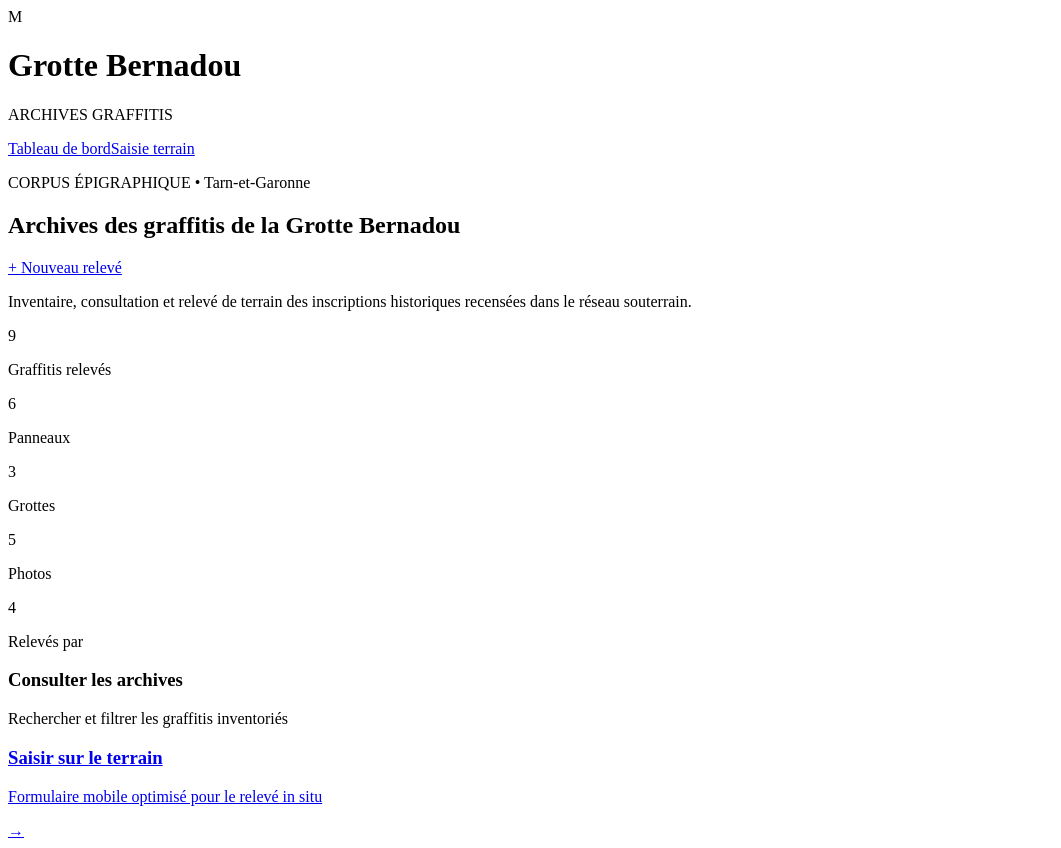
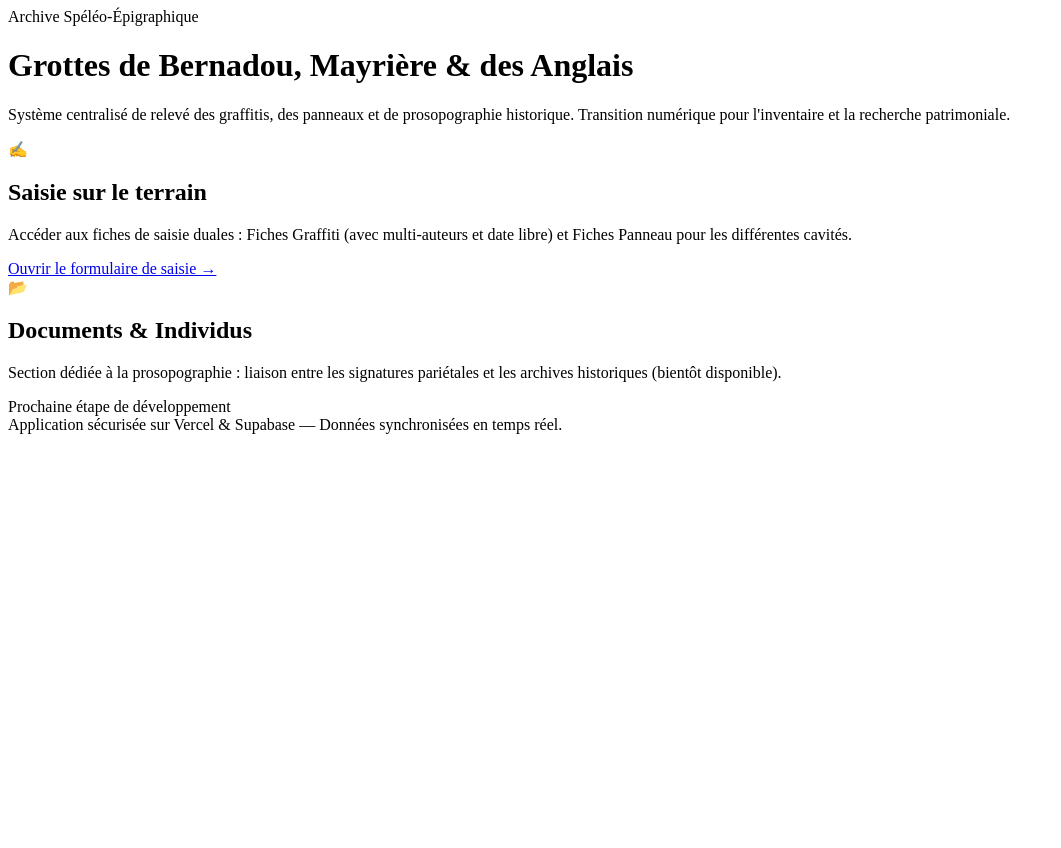
Before and after one commit to Bernadou1914/grotte-bernadou-archives, a Next.js app: page / in a window 1280 px wide. Shown: the whole page, without its empty margins (0-1061 px from the left). After the commit the page ends 800 px from the top, so only its background shows below. Built offline with nearby package versions, Linux system fonts and the light colour scheme.

Commit message:
Update page.tsx

```diff
--- a/app/page.tsx
+++ b/app/page.tsx
@@ -1,78 +1,72 @@
+"use client"
+
 import Link from "next/link"
 
 export default function Home() {
   return (
-    <div className="min-h-screen bg-[#F3F0E6] text-[#2C221E] font-sans">
-      <header className="bg-[#EADFCF] border-b border-[#D8C7B3] px-6 py-3 flex items-center justify-between">
-        <div className="flex items-center gap-3">
-          <div className="bg-[#8C4327] text-white p-2 rounded-lg font-bold">M</div>
-          <div>
-            <h1 className="font-bold text-sm leading-tight text-[#2C221E]">Grotte Bernadou</h1>
-            <p className="text-xs text-[#7A6B5D] uppercase tracking-wider">ARCHIVES GRAFFITIS</p>
+    <div className="min-h-screen bg-[#F0F4F8] p-4 md:p-12 text-[#5D5C61] font-sans leading-relaxed">
+      <div className="max-w-4xl mx-auto space-y-8">
+
+        {/* En-tête du projet */}
+        <div className="bg-white p-6 md:p-8 rounded-2xl border border-[#7395AE]/30 shadow-sm space-y-3">
+          <div className="inline-block px-3 py-1 bg-[#379683]/10 text-[#379683] text-xs font-bold rounded-full uppercase tracking-wider">
+            Archive Spéléo-Épigraphique
           </div>
+          <h1 className="text-3xl md:text-4xl font-bold text-[#557A95]">
+            Grottes de Bernadou, Mayrière & des Anglais
+          </h1>
+          <p className="text-sm md:text-base text-[#5D5C61]">
+            Système centralisé de relevé des graffitis, des panneaux et de prosopographie historique.
+            Transition numérique pour l'inventaire et la recherche patrimoniale.
+          </p>
         </div>
-        <nav className="flex items-center gap-2 text-sm font-medium">
-          <Link href="/" className="flex items-center gap-2 px-3 py-1.5 bg-white/60 rounded-md shadow-sm border border-black/5 text-[#2C221E]">
-            Tableau de bord
-          </Link>
-          <Link href="/saisie" className="flex items-center gap-2 px-3 py-1.5 text-[#7A6B5D] hover:bg-black/5 rounded-md">
-            Saisie terrain
-          </Link>
-        </nav>
-      </header>
 
-      <main className="max-w-6xl mx-auto p-6 space-y-6">
-        <div>
-          <p className="text-xs font-semibold uppercase tracking-wider text-[#7A6B5D] mb-1">CORPUS ÉPIGRAPHIQUE • Tarn-et-Garonne</p>
-          <div className="flex items-center justify-between">
-            <h2 className="text-3xl font-bold tracking-tight text-[#2C221E]">Archives des graffitis de la Grotte Bernadou</h2>
-            <Link href="/saisie" className="flex items-center gap-2 px-4 py-2 bg-[#8C4327] text-white rounded-lg hover:bg-[#73351E] font-medium shadow-sm transition-colors">
-              + Nouveau relevé
+        {/* Grille des actions principales */}
+        <div className="grid grid-cols-1 md:grid-cols-2 gap-6">
+
+          {/* Carte Saisie Terrain */}
+          <div className="bg-white p-6 rounded-xl border border-[#7395AE]/30 shadow-sm flex flex-col justify-between space-y-4 hover:border-[#379683] transition-colors">
+            <div className="space-y-2">
+              <div className="w-10 h-10 rounded-lg bg-[#379683]/10 text-[#379683] flex items-center justify-center font-bold text-lg">
+                ✍️
+              </div>
+              <h2 className="text-xl font-bold text-[#557A95]">Saisie sur le terrain</h2>
+              <p className="text-xs text-[#5D5C61]">
+                Accéder aux fiches de saisie duales : Fiches Graffiti (avec multi-auteurs et date libre) et Fiches Panneau pour les différentes cavités.
+              </p>
+            </div>
+            <Link
+              href="/saisie"
+              className="w-full text-center py-2.5 px-4 bg-[#379683] hover:bg-[#2e7d6d] text-white text-sm font-bold rounded-lg transition-colors shadow-2xs"
+            >
+              Ouvrir le formulaire de saisie →
             </Link>
           </div>
-          <p className="text-sm text-[#7A6B5D] mt-1">Inventaire, consultation et relevé de terrain des inscriptions historiques recensées dans le réseau souterrain.</p>
+
+          {/* Carte Archives / Base (prochaine étape) */}
+          <div className="bg-white p-6 rounded-xl border border-[#7395AE]/30 shadow-sm flex flex-col justify-between space-y-4 opacity-90">
+            <div className="space-y-2">
+              <div className="w-10 h-10 rounded-lg bg-[#557A95]/10 text-[#557A95] flex items-center justify-center font-bold text-lg">
+                📂
+              </div>
+              <h2 className="text-xl font-bold text-[#557A95]">Documents & Individus</h2>
+              <p className="text-xs text-[#5D5C61]">
+                Section dédiée à la prosopographie : liaison entre les signatures pariétales et les archives historiques (bientôt disponible).
+              </p>
+            </div>
+            <div className="w-full text-center py-2.5 px-4 bg-[#F0F4F8] text-[#5D5C61] text-sm font-semibold rounded-lg border border-[#7395AE]/20 cursor-not-allowed">
+              Prochaine étape de développement
+            </div>
+          </div>
+
         </div>
 
-        {/* Grille de statistiques */}
-        <div className="grid grid-cols-2 md:grid-cols-5 gap-4">
-          <div className="bg-[#FAF7F0] p-4 rounded-xl border border-[#E3D7C5]">
-            <p className="text-3xl font-bold">9</p>
-            <p className="text-xs text-[#7A6B5D] mt-1">Graffitis relevés</p>
-          </div>
-          <div className="bg-[#FAF7F0] p-4 rounded-xl border border-[#E3D7C5]">
-            <p className="text-3xl font-bold">6</p>
-            <p className="text-xs text-[#7A6B5D] mt-1">Panneaux</p>
-          </div>
-          <div className="bg-[#FAF7F0] p-4 rounded-xl border border-[#E3D7C5]">
-            <p className="text-3xl font-bold">3</p>
-            <p className="text-xs text-[#7A6B5D] mt-1">Grottes</p>
-          </div>
-          <div className="bg-[#FAF7F0] p-4 rounded-xl border border-[#E3D7C5]">
-            <p className="text-3xl font-bold">5</p>
-            <p className="text-xs text-[#7A6B5D] mt-1">Photos</p>
-          </div>
-          <div className="bg-[#FAF7F0] p-4 rounded-xl border border-[#E3D7C5]">
-            <p className="text-3xl font-bold">4</p>
-            <p className="text-xs text-[#7A6B5D] mt-1">Relevés par</p>
-          </div>
+        {/* Pied de page informatif */}
+        <div className="text-center text-xs text-[#5D5C61]/70 pt-4 border-t border-[#7395AE]/20">
+          Application sécurisée sur Vercel & Supabase — Données synchronisées en temps réel.
         </div>
 
-        <div className="grid grid-cols-1 md:grid-cols-2 gap-4">
-          <div className="bg-[#FAF7F0] p-5 rounded-xl border border-[#E3D7C5] flex items-center justify-between">
-            <div>
-              <h3 className="font-bold text-base">Consulter les archives</h3>
-              <p className="text-xs text-[#7A6B5D]">Rechercher et filtrer les graffitis inventoriés</p>
-            </div>
-          </div>
-          <Link href="/saisie" className="bg-[#FAF7F0] p-5 rounded-xl border border-[#E3D7C5] flex items-center justify-between hover:bg-[#F3ECE0] transition-colors">
-            <div>
-              <h3 className="font-bold text-base">Saisir sur le terrain</h3>
-              <p className="text-xs text-[#7A6B5D]">Formulaire mobile optimisé pour le relevé in situ</p>
-            </div>
-            <span className="text-[#8C4327] font-bold">→</span>
-          </Link>
-        </div>
-      </main>
+      </div>
     </div>
   )
 }
```
